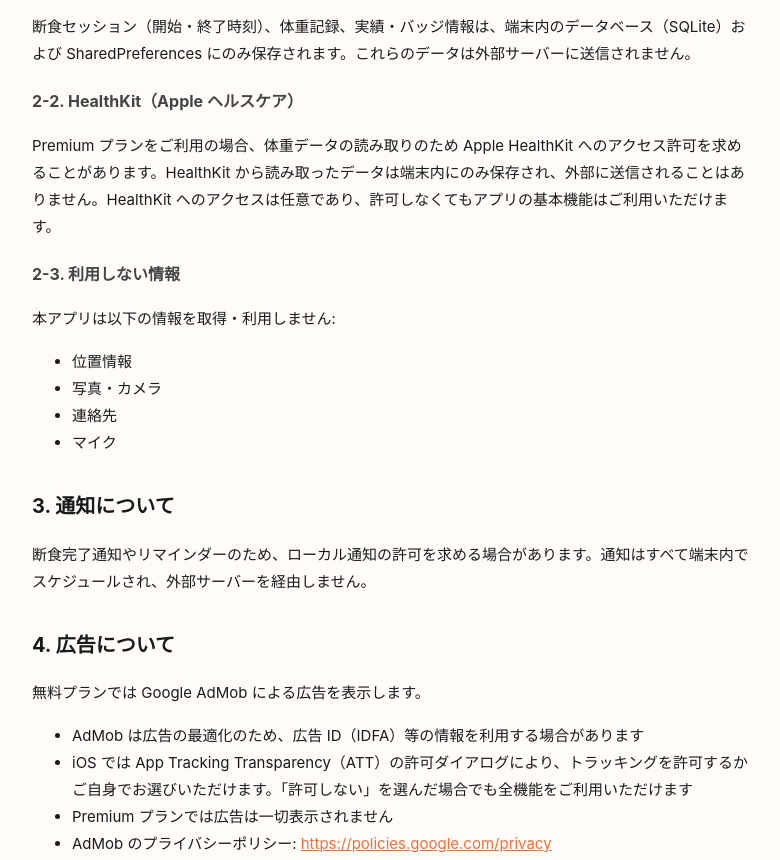
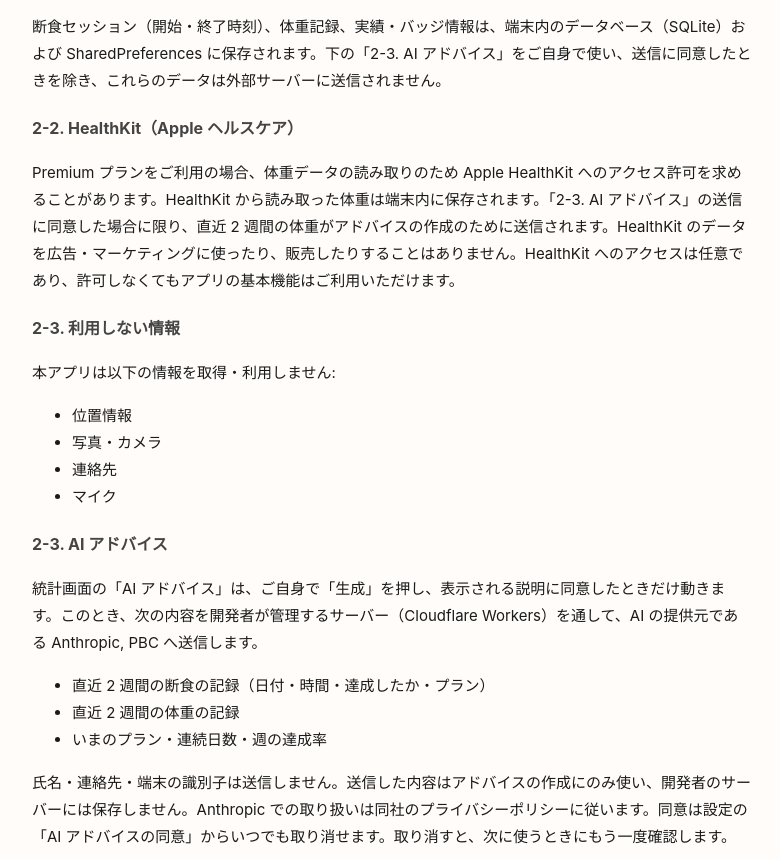
Before and after one commit to Naname0109/faston-pages, a plain HTML site: page privacy.html in a window 1280 px wide. Shown: the part 623-1483 px from the top of the page, without its empty margins (248-1028 px from the left). Drawn offline with Linux system fonts and the light colour scheme.

Commit message:
privacy: AI アドバイスの送信（送る中身・送り先 Anthropic・同意と取り消し）を追記

```diff
--- a/privacy.html
+++ b/privacy.html
@@ -23,7 +23,7 @@
   <div class="wrap">
     <nav><a href="index.html">&larr; ホーム</a> | <a href="terms.html">利用規約</a></nav>
     <h1>プライバシーポリシー</h1>
-    <p class="updated">最終更新日: 2026年6月8日</p>
+    <p class="updated">最終更新日: 2026年11月26日</p>
 
     <p>本アプリ「ファストン」（以下「本アプリ」）における利用者の個人情報の取扱いについて、以下のとおり定めます。</p>
 
@@ -34,10 +34,10 @@
     <p>本アプリは、ユーザーの個人を特定できる情報（氏名・メールアドレス等）を一切収集しません。アカウント登録は不要です。</p>
 
     <h3>2-1. 端末内ローカルデータ</h3>
-    <p>断食セッション（開始・終了時刻）、体重記録、実績・バッジ情報は、端末内のデータベース（SQLite）および SharedPreferences にのみ保存されます。これらのデータは外部サーバーに送信されません。</p>
+    <p>断食セッション（開始・終了時刻）、体重記録、実績・バッジ情報は、端末内のデータベース（SQLite）および SharedPreferences に保存されます。下の「2-3. AI アドバイス」をご自身で使い、送信に同意したときを除き、これらのデータは外部サーバーに送信されません。</p>
 
     <h3>2-2. HealthKit（Apple ヘルスケア）</h3>
-    <p>Premium プランをご利用の場合、体重データの読み取りのため Apple HealthKit へのアクセス許可を求めることがあります。HealthKit から読み取ったデータは端末内にのみ保存され、外部に送信されることはありません。HealthKit へのアクセスは任意であり、許可しなくてもアプリの基本機能はご利用いただけます。</p>
+    <p>Premium プランをご利用の場合、体重データの読み取りのため Apple HealthKit へのアクセス許可を求めることがあります。HealthKit から読み取った体重は端末内に保存されます。「2-3. AI アドバイス」の送信に同意した場合に限り、直近 2 週間の体重がアドバイスの作成のために送信されます。HealthKit のデータを広告・マーケティングに使ったり、販売したりすることはありません。HealthKit へのアクセスは任意であり、許可しなくてもアプリの基本機能はご利用いただけます。</p>
 
     <h3>2-3. 利用しない情報</h3>
     <p>本アプリは以下の情報を取得・利用しません:</p>
@@ -47,6 +47,15 @@
       <li>連絡先</li>
       <li>マイク</li>
     </ul>
+
+    <h3>2-3. AI アドバイス</h3>
+    <p>統計画面の「AI アドバイス」は、ご自身で「生成」を押し、表示される説明に同意したときだけ動きます。このとき、次の内容を開発者が管理するサーバー（Cloudflare Workers）を通して、AI の提供元である Anthropic, PBC へ送信します。</p>
+    <ul>
+      <li>直近 2 週間の断食の記録（日付・時間・達成したか・プラン）</li>
+      <li>直近 2 週間の体重の記録</li>
+      <li>いまのプラン・連続日数・週の達成率</li>
+    </ul>
+    <p>氏名・連絡先・端末の識別子は送信しません。送信した内容はアドバイスの作成にのみ使い、開発者のサーバーには保存しません。Anthropic での取り扱いは同社のプライバシーポリシーに従います。同意は設定の「AI アドバイスの同意」からいつでも取り消せます。取り消すと、次に使うときにもう一度確認します。</p>
 
     <h2>3. 通知について</h2>
     <p>断食完了通知やリマインダーのため、ローカル通知の許可を求める場合があります。通知はすべて端末内でスケジュールされ、外部サーバーを経由しません。</p>
```
